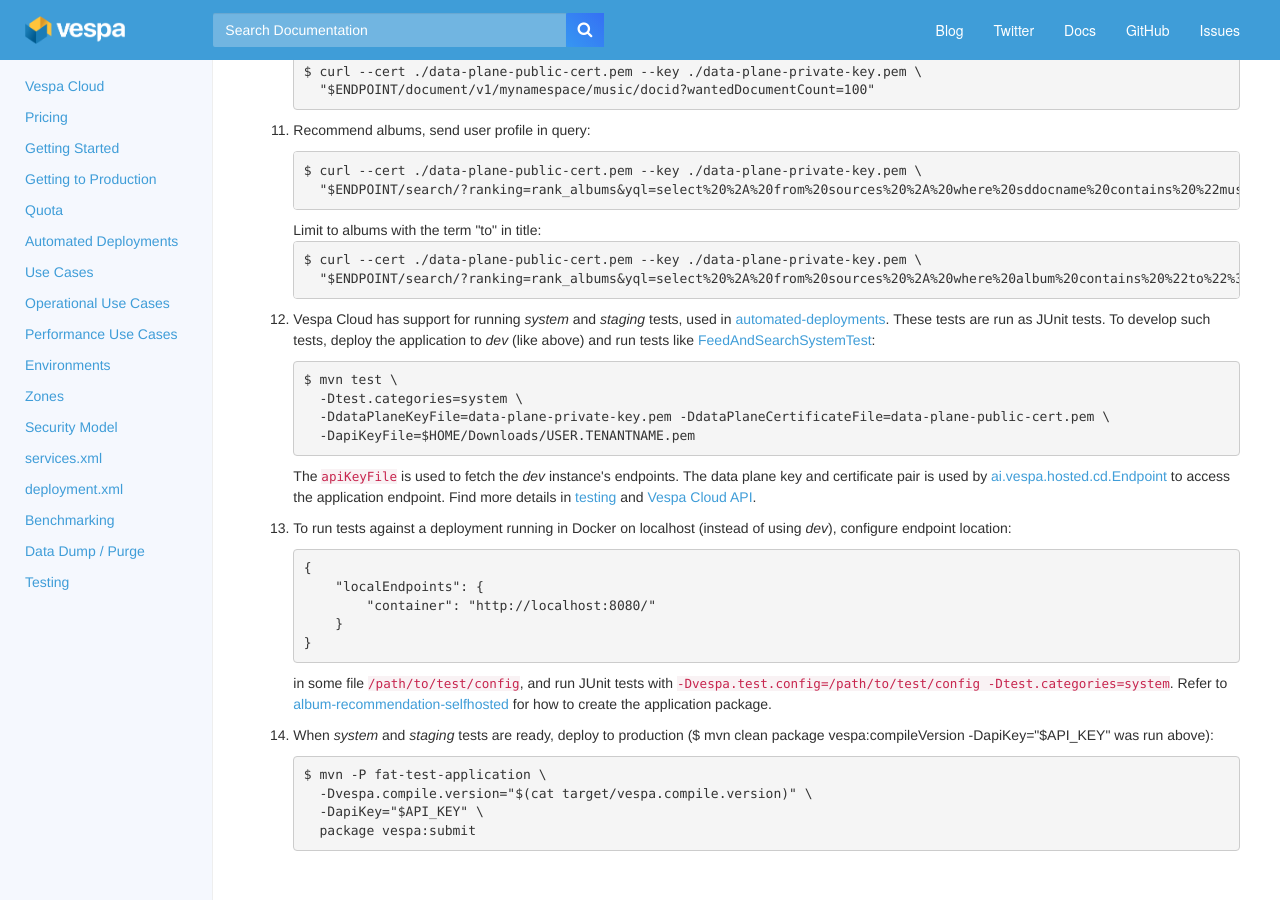
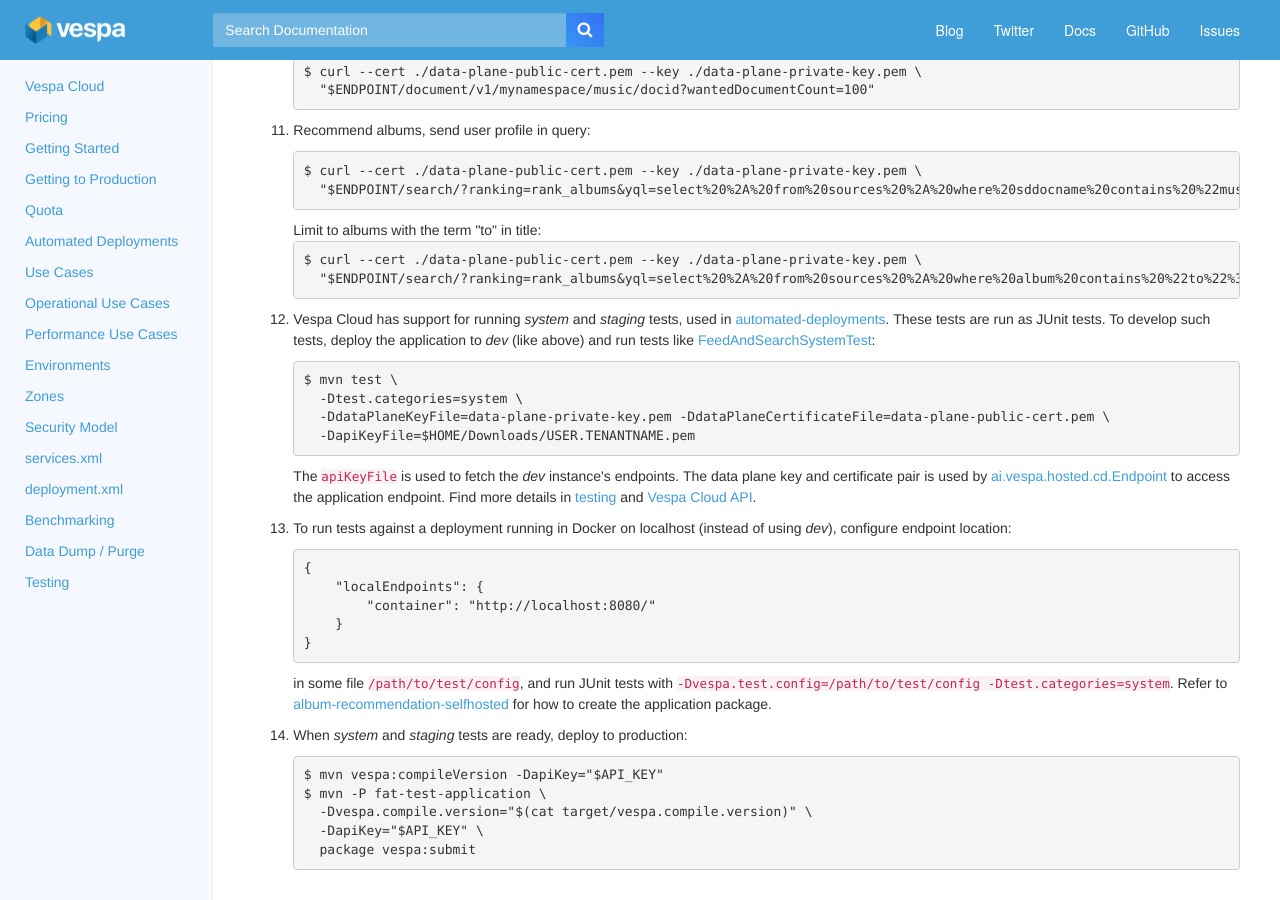
Before and after one commit to vespa-engine/cloud, a Jekyll site: the page built from getting-started-custom-code.html, in a window 1280 px wide and 900 px high, scrolled down 1357 px. Built offline with Jekyll 4.4.1, drawn with Linux system fonts in a browser that asks for light colours.

Commit message:
mvn vespa:compileVersion

```diff
--- a/getting-started-custom-code.html
+++ b/getting-started-custom-code.html
@@ -152,9 +152,9 @@ $ mvn test \
     Refer to <a href="https://github.com/vespa-engine/sample-apps/tree/master/album-recommendation-selfhosted">
     album-recommendation-selfhosted</a> for how to create the application package.
   </p></li><li><p>
-    When <em>system</em> and <em>staging</em> tests are ready, deploy to production
-    ($ mvn clean package vespa:compileVersion -DapiKey="$API_KEY" was run above):
+    When <em>system</em> and <em>staging</em> tests are ready, deploy to production:
 <pre data-test="exec" data-test-assert-contains="BUILD SUCCESS">
+$ mvn vespa:compileVersion -DapiKey="$API_KEY"
 $ mvn -P fat-test-application \
   -Dvespa.compile.version="$(cat target/vespa.compile.version)" \
   -DapiKey="$API_KEY" \
```
